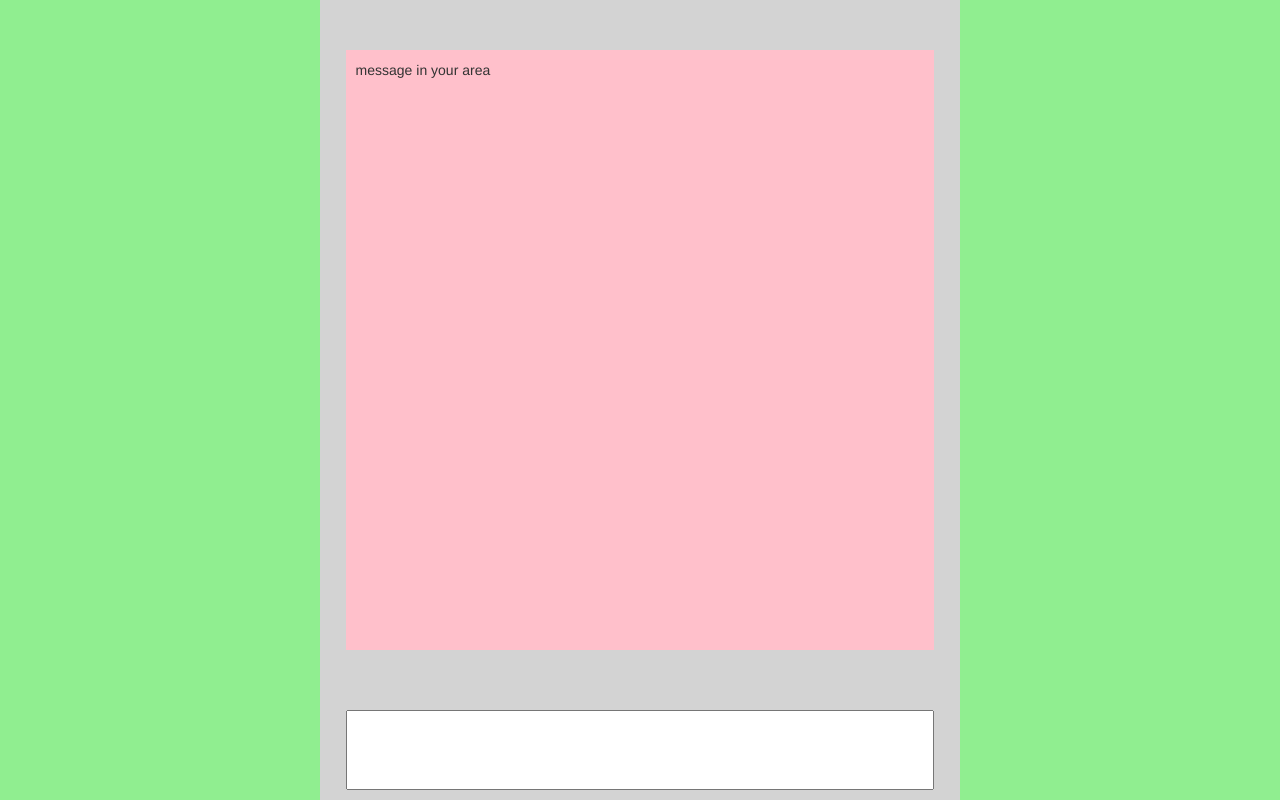
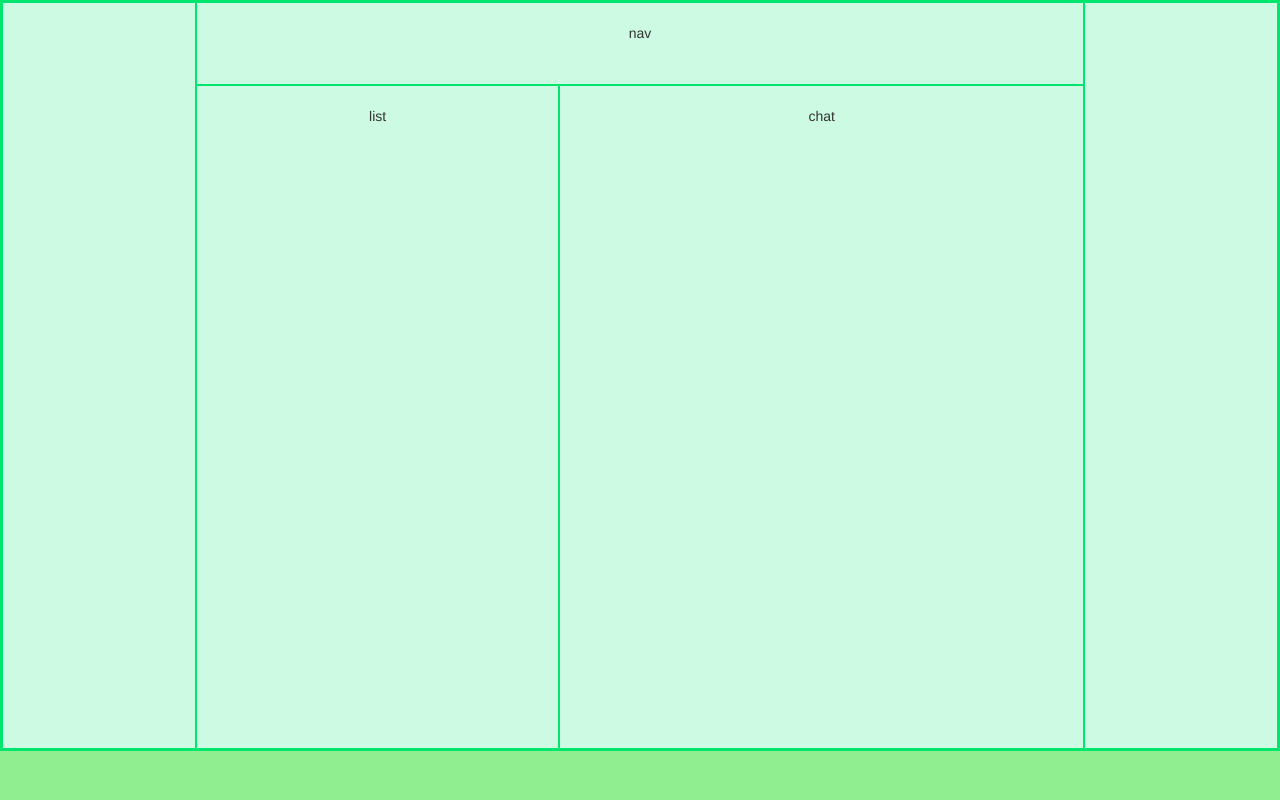
Before and after one commit to chinjanggg/DSChatProject, a Flask app: page /chat/ in a window 1280 px wide. Run offline with Flask 2, Linux system fonts and the light colour scheme; some libraries are stand-ins or nearby versions.

Commit message:
set cht grid

```diff
--- /dev/null
+++ b/static/css/grid-container.css
@@ -0,0 +1,33 @@
+.nav	{ grid-area: nav; }
+.list 	{ grid-area: list; }
+.chat 	{ grid-area: chat; }
+.empty-left { grid-area: l; }
+.empty-right { grid-area: r; }
+
+.grid-container {
+	display: grid;
+	grid-template-areas:
+		'l nav nav nav nav nav r'
+		'l list list chat chat chat r'
+		'l list list chat chat chat r'
+		'l list list chat chat chat r'
+		'l list list chat chat chat r'
+		'l list list chat chat chat r'
+		'l list list chat chat chat r'
+		'l list list chat chat chat r'
+		'l list list chat chat chat r';
+	grid-gap: 2px;
+	background-color: #00E56E;
+	width: 100%;
+	grid-auto-rows: 81px;
+	padding: 3px;
+	/*align-self: center;*/
+	/*align-content: center;*/
+	/*align-items: center;*/
+}
+.grid-container > div {
+   	background-color: rgba(255, 255, 255, 0.8);
+   	padding: 20px;
+	width: 100%;
+	text-align: center;
+}
--- a/templates/chat.html
+++ b/templates/chat.html
@@ -22,6 +22,7 @@
 
     <!-- Web CSS-->
     <link href="{{ url_for('static', filename='css/style.css') }}" rel="stylesheet">
+    <link href="{{ url_for('static', filename='css/grid-container.css') }}" rel="stylesheet">
 
     <!-- Web JavaScript-->
     <script src="{{ url_for('static', filename='js/load-template.js') }}"></script>
@@ -46,21 +47,27 @@
   </head>
 
   <body>
+    <div class="grid-container">
+      <div class="empty-left"></div>
+
+      <div class="nav">
+          nav
+      </div>
+
+      <div class="list">
+          list
+      </div>
+
+      <div class="chat">
+          chat
+      </div>
+
+      <div class="empty-right"></div>
+
+    </div>
 
 
-    <div class="home-container">
-      <div class="navbar"></div>
 
-      <div class="content">
-        <div class="chat message-show">
-          message in your area
-        </div>
 
-        <div class="chat message-input">
-          <input class="chat" type="text">
-        </div>
-      </div>
-
-    </div>
 </body>
 </html>
```
